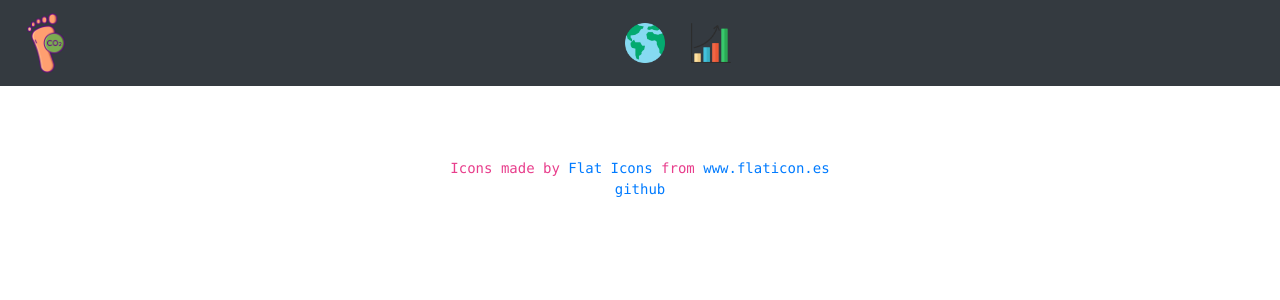
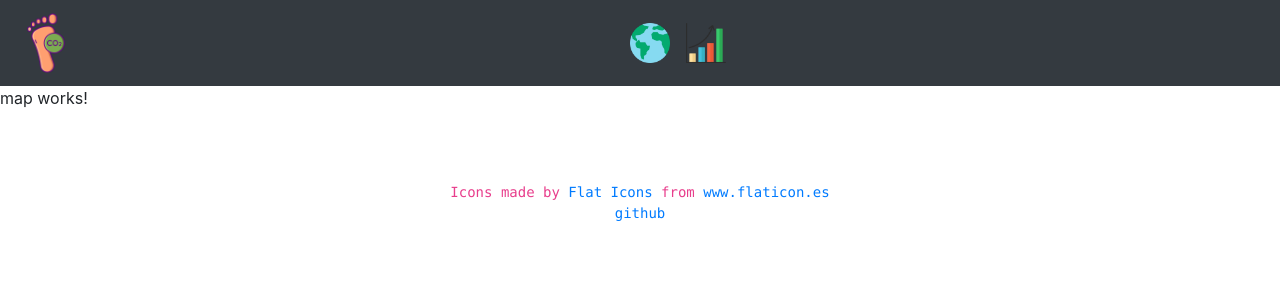
Before and after one commit to Bye-Smoke/carbon-footprint-frontend, an Angular app: page / in a window 1280 px wide. Shown: the top 300 px of the page. Built offline with nearby package versions, Linux system fonts and the light colour scheme.

Commit message:
added default route :beetle:

```diff
--- a/src/app/app-routing.module.ts
+++ b/src/app/app-routing.module.ts
@@ -1,9 +1,12 @@
 import { NgModule } from '@angular/core';
 import { Routes, RouterModule } from '@angular/router';
+import { MapComponent } from './map/map.component';
 import { StatsComponent } from './stats/stats.component';
 
 const routes: Routes = [
-  {path:'stats', component:StatsComponent},
+  { path: '', component: MapComponent },
+  { path: 'stats', component: StatsComponent },
+  { path:'**', component:MapComponent }
 ];
 
 @NgModule({
--- a/src/app/app.module.ts
+++ b/src/app/app.module.ts
@@ -7,12 +7,14 @@ import { NavbarComponent } from './navbar/navbar.component';
 import { StatsComponent } from './stats/stats.component';
 import { DataService } from './services/data.service';
 import { HttpClientModule } from '@angular/common/http';
+import { MapComponent } from './map/map.component';
 
 @NgModule({
   declarations: [
     AppComponent,
     NavbarComponent,
-    StatsComponent
+    StatsComponent,
+    MapComponent
   ],
   imports: [
     BrowserModule,
--- /dev/null
+++ b/src/app/map/map.component.html
@@ -0,0 +1 @@
+<p>map works!</p>
--- /dev/null
+++ b/src/app/map/map.component.ts
@@ -0,0 +1,15 @@
+import { Component, OnInit } from '@angular/core';
+
+@Component({
+  selector: 'app-map',
+  templateUrl: './map.component.html',
+  styleUrls: ['./map.component.css']
+})
+export class MapComponent implements OnInit {
+
+  constructor() { }
+
+  ngOnInit(): void {
+  }
+
+}
--- a/src/app/navbar/navbar.component.html
+++ b/src/app/navbar/navbar.component.html
@@ -1,20 +1,26 @@
 <nav class="navbar navbar-expand-lg navbar-dark bg-dark">
-  <a class="navbar-brand" routerLink="/"><img src="assets/img/huella-de-carbono.png" width="60" height="60"
-      class="d-inline-block align-top" alt="" loading="lazy"></a>
+  <a class="navbar-brand" routerLink="/" >
+    <img src="assets/img/huella-de-carbono.png" width="60" height="60"
+      class="d-inline-block align-top" alt="" >
+    </a>
   <button class="navbar-toggler" type="button" data-toggle="collapse" data-target="#navbarNav" aria-controls="navbarNav"
     aria-expanded="false" aria-label="Toggle navigation">
     <span class="navbar-toggler-icon"></span>
   </button>
   <div class="collapse navbar-collapse" id="navbarNav">
     <ul class="navbar-nav ml-auto mr-auto">
-      <li class="nav-item active">
-        <a ctype="button" class="btn btn-link" routerLink="/"><img src="assets/img/mapa.png"
-            width="40" height="40" class="d-inline-block align-top" alt="" loading="lazy"></a>
+      <li class="nav-item ">
+        <a class="nav-link" routerLink="/" routerLinkActive="active">
+          <img src="assets/img/mapa.png"
+            width="40" height="40" class="d-inline-block align-top" alt="" >
+          </a>
       </li>
       <li class="nav-item">
-        <a type="button" class="btn btn-link" routerLink="/stats"><img
+        <a class="nav-link" routerLink="/stats" routerLinkActive="active">
+          <img
             src="assets/img/statistics.png" width="40" height="40" class="d-inline-block align-top" alt=""
-            loading="lazy"></a>
+            >
+          </a>
       </li>
     </ul>
   </div>
--- a/src/app/stats/stats.component.html
+++ b/src/app/stats/stats.component.html
@@ -1,5 +1,8 @@
-<div class="container mt-5" style="height: '400px'; overflow: 'auto'">
-    <table class="table table-hover">
+<div class="container mt-5" style="height: '400px'; overflow: 'auto'" >
+    <div class="spinner-border ml-auto mr-auto" role="status" *ngIf="loading">
+        <span class="sr-only">Loading...</span>
+    </div>
+    <table class="table table-hover" *ngIf="!loading">
         <thead class="sticky-table">
             <tr>
                 <th scope="col">#</th>
@@ -8,7 +11,7 @@
                 <th scope="col">Handle</th>
             </tr>
         </thead>
-        <tbody>
+        <tbody >
             <tr *ngFor="let stat of stats">
                 <th scope="row">{{stat.id}} </th>
                 <td>{{stat.title}}</td>
@@ -17,4 +20,5 @@
             </tr>
         </tbody>
     </table>
+
 </div>
--- a/src/app/stats/stats.component.ts
+++ b/src/app/stats/stats.component.ts
@@ -1,5 +1,4 @@
 import { Component, OnInit } from '@angular/core';
-import {  } from 'rxjs';
 import { DataService } from '../services/data.service';
 
 @Component({
@@ -10,12 +9,15 @@ import { DataService } from '../services/data.service';
 export class StatsComponent implements OnInit {
   stats:any;
   sus:any;
+  loading:Boolean = false;
   constructor(private data:DataService) { }
 
   ngOnInit(): void {
 
     this.sus = this.data.getData().subscribe((data)=>{
+      this.loading = true;
       this.stats = data;
+      this.loading = false;
     })
   }
   ngOnDestroy(){
```
Also changed, not shown: src/app/map/map.component.css (added), 1 other file (tests, documents, lock files or other folders).
